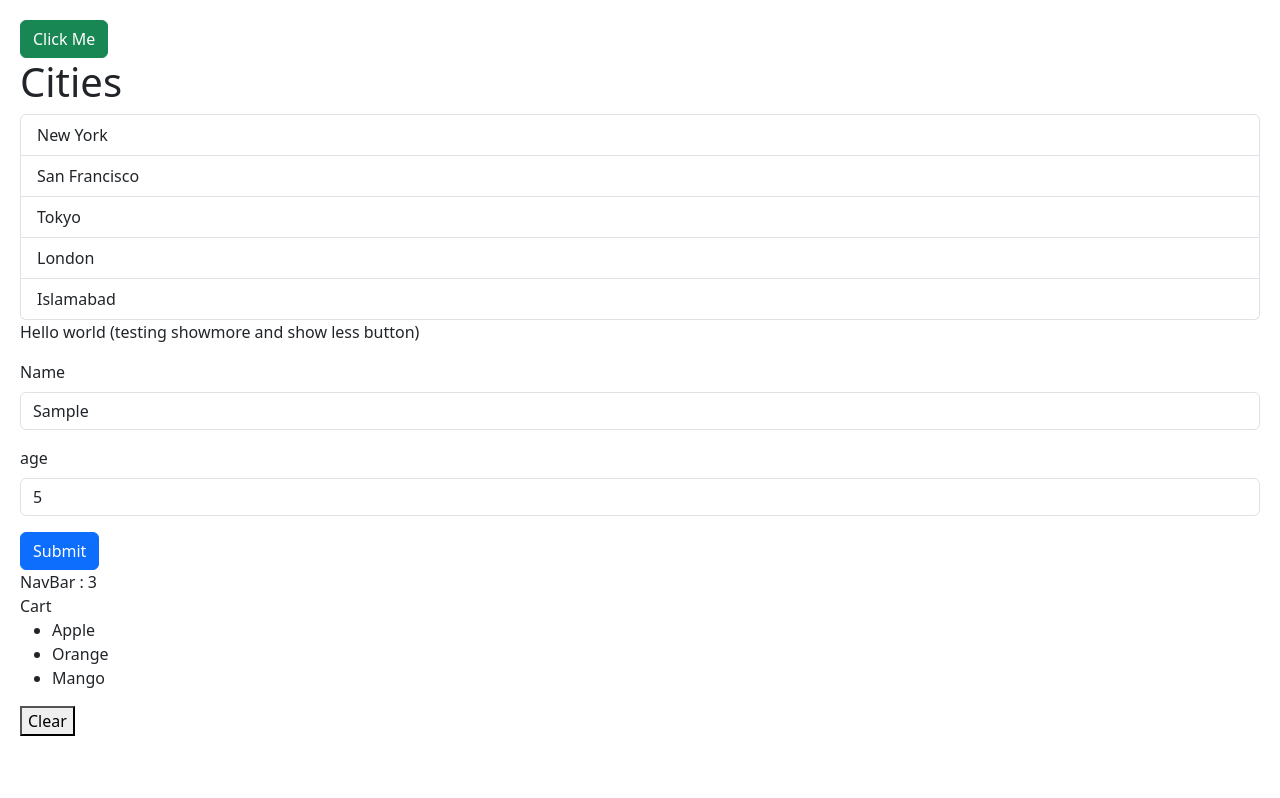
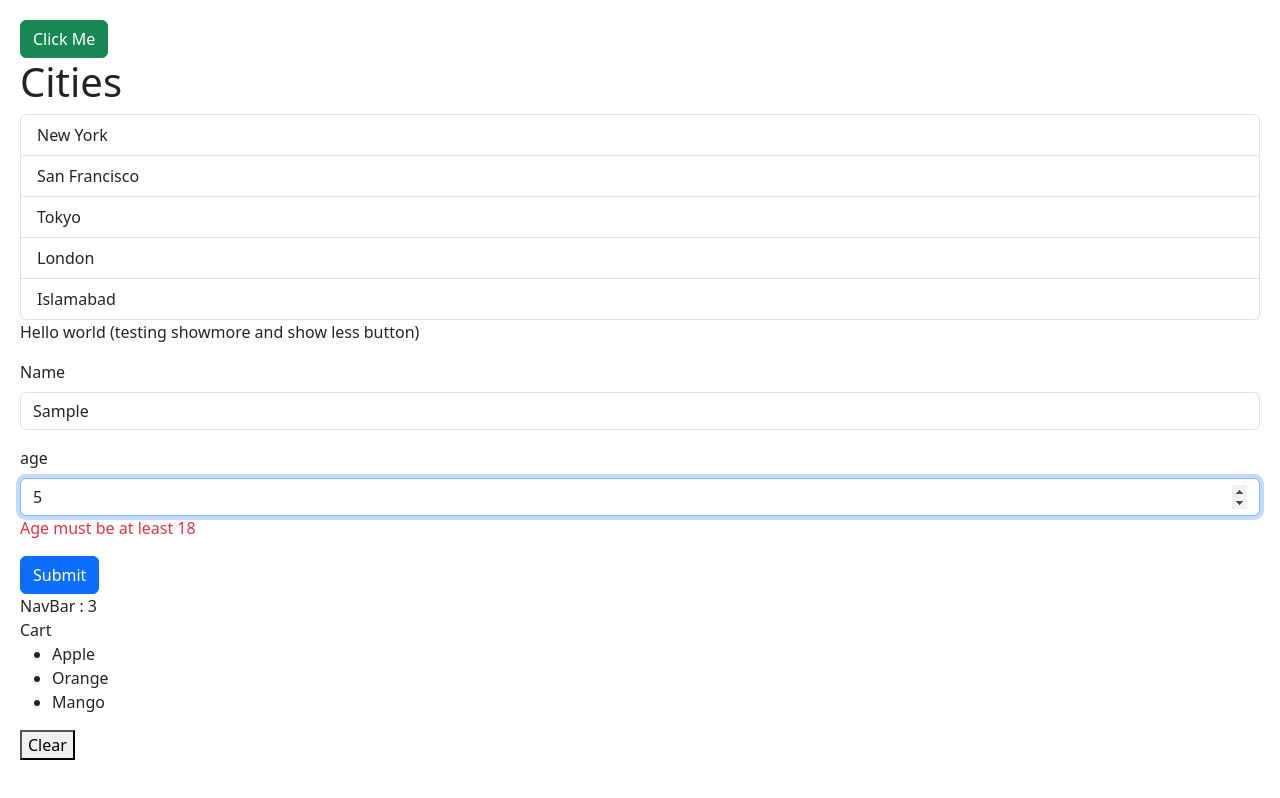
Before and after one commit to meAlvi1/reminders-app, a React (Create React App) app: page / in a window 1280 px wide. Both pictures are taken after typing "Sample", "5" into the empty fields and a click on the button "Submit". Built offline with nearby package versions, Linux system fonts and the light colour scheme.

Commit message:
installed `zod` and `@hookform/resolvers` for zod. its validation library, simplify complex validation into simple

```diff
--- a/package.json
+++ b/package.json
@@ -3,6 +3,7 @@
   "version": "0.1.0",
   "private": true,
   "dependencies": {
+    "@hookform/resolvers": "^3.4.2",
     "@testing-library/jest-dom": "^5.17.0",
     "@testing-library/react": "^13.4.0",
     "@testing-library/user-event": "^13.5.0",
@@ -17,7 +18,8 @@
     "react-scripts": "5.0.1",
     "styled-components": "^6.1.11",
     "typescript": "^4.9.5",
-    "web-vitals": "^2.1.4"
+    "web-vitals": "^2.1.4",
+    "zod": "^3.23.8"
   },
   "scripts": {
     "start": "react-scripts start",
--- a/src/components/Form.tsx
+++ b/src/components/Form.tsx
@@ -1,20 +1,26 @@
-import React, { FormEvent, useRef } from 'react'
-import { useForm } from 'react-hook-form';
+import {  FieldValues, useForm } from 'react-hook-form';
+import { z } from 'zod';
+import  { zodResolver } from '@hookform/resolvers/zod';
 
-interface FormData {
-    name: string;
-    age: number;
-}
+
+const schema = z.object({
+    name: z.string().min(3),
+    // we can customize error messages, like this line
+    age: z.number( {invalid_type_error: "Age field is required"}).min(18 ,{message: "Age must be at least 18"})
+});
+
+// it tells TS to get variables schema from zod
+type FormData = z.infer<typeof schema>;
 
 const Form = () => {
     // using hookform library with less code to get from data
     // register for taking input
     // handleSubmit for sending data to server
     // formState for validation, showing errors etc
-    const  { register, handleSubmit, formState: { errors } } = useForm<FormData>();
+    const  { register, handleSubmit, formState: { errors } } = useForm<FormData>({ resolver: zodResolver(schema)});
 
     // submit function to server
-    const onSubmit = (data: any) => {
+    const onSubmit = (data: FieldValues) => {
         console.log(data)
     }
 
@@ -22,13 +28,13 @@
     <form onSubmit={handleSubmit(onSubmit)}>
         <div className="mb-3">
             <label htmlFor="name" className="form-label">Name</label>
-            <input {...register('name', { required: true, minLength: 3})} id="name" type="text" className="form-control" />
-            { errors.name?.type === 'required' && <p className="text-danger">The name field is required.</p>}
-            { errors.name?.type === 'minLength' && <p className="text-danger">The name must be at least 3 characters.</p>}
+            <input {...register('name')} id="name" type="text" className="form-control" />
+            { errors.name  && <p className="text-danger">{errors.name.message}</p>}
         </div>
         <div className="mb-3">
             <label htmlFor="age" className="form-label">age</label>
-            <input {...register('age')} id="age" type="number" className="form-control" />
+            <input {...register("age", {valueAsNumber: true})} id="age" type="number" className="form-control" />
+            {errors.age  && <p className="text-danger">{errors.age.message}</p>}
         </div>
         <button className="btn btn-primary" type="submit">Submit</button>
     </form>
```
Also changed, not shown: 1 other file (tests, documents, lock files or other folders).
